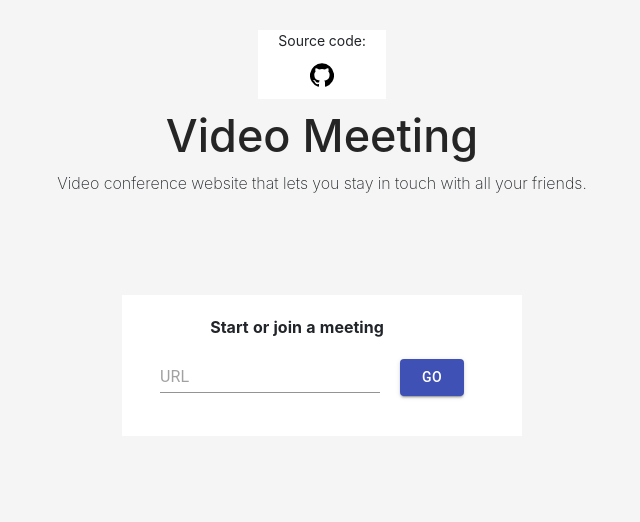
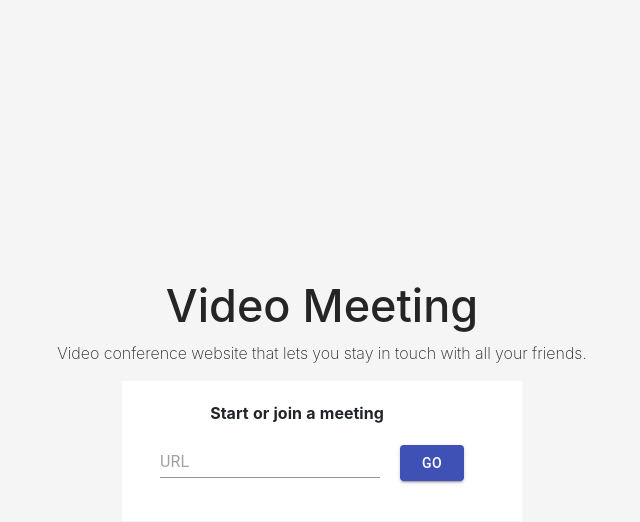
Before and after one commit to UltraRaptorYT/Tether, a React (Create React App) app in the folder zoom/: page / in a window 1280 px wide. Shown: the top 522 px of the page, without its empty margins (318-958 px from the left). Built offline with nearby package versions, Linux system fonts and the light colour scheme; the HTML template or start-up script is replaced by a standard one.

Commit message:
Update zoom page

```diff
--- a/zoom/src/Home.css
+++ b/zoom/src/Home.css
@@ -8,8 +8,10 @@ body {
 }
 
 .container2 {
-	padding-top: 30px;
-	margin: auto;
+	width: 100%;
+	height: 100vh;
+	display: flex;
+	flex-direction: column;
 	align-items: center;
 	justify-content: center;
 	text-align: center;
--- a/zoom/src/Home.js
+++ b/zoom/src/Home.js
@@ -1,54 +1,85 @@
-import React, { Component } from 'react';
-import { Input, Button, IconButton } from '@material-ui/core';
-import GitHubIcon from '@material-ui/icons/GitHub';
-import "./Home.css"
+import React, { Component } from "react";
+import { Input, Button, IconButton } from "@material-ui/core";
+import GitHubIcon from "@material-ui/icons/GitHub";
+import "./Home.css";
 
 class Home extends Component {
-  	constructor (props) {
-		super(props)
+  constructor(props) {
+    super(props);
     this.state = {
-			url: ''
-		}
+      url: "",
+    };
   }
 
-	handleChange = (e) => this.setState({ url: e.target.value })
+  handleChange = (e) => this.setState({ url: e.target.value });
 
   join = () => {
     if (this.state.url !== "") {
-			var url = this.state.url.split("/")
-			window.location.href = `/${url[url.length-1]}`
+      var url = this.state.url.split("/");
+      window.location.href = `/${url[url.length - 1]}`;
     } else {
-			var url = Math.random().toString(36).substring(2, 7)
-			window.location.href = `/${url}`
+      var url = Math.random().toString(36).substring(2, 7);
+      window.location.href = `/${url}`;
     }
-	}
+  };
 
   render() {
     return (
       <div className="container2">
-				<div style={{fontSize: "14px", background: "white", width: "10%", textAlign: "center", margin: "auto", marginBottom: "10px"}}>
-					Source code:
-					<IconButton style={{color: "black"}} onClick={() => window.location.href="https://github.com/0x5eba/Video-Meeting"}>
-						<GitHubIcon />
-					</IconButton>
+        <div>
+          <h1 style={{ fontSize: "45px" }}>Video Meeting</h1>
+          <p style={{ fontWeight: "200" }}>
+            Video conference website that lets you stay in touch with all your
+            friends.
+          </p>
         </div>
 
-				<div>
-					<h1 style={{ fontSize: "45px" }}>Video Meeting</h1>
-					<p style={{ fontWeight: "200" }}>Video conference website that lets you stay in touch with all your friends.</p>
-				</div>
-
-				<div style={{
-					background: "white", width: "30%", height: "auto", padding: "20px", minWidth: "400px",
-					textAlign: "center", margin: "auto", marginTop: "100px"
-				}}>
-					<p style={{ margin: 0, fontWeight: "bold", paddingRight: "50px" }}>Start or join a meeting</p>
-					<Input placeholder="URL" onChange={e => this.handleChange(e)} />
-					<Button variant="contained" color="primary" onClick={this.join} style={{ margin: "20px" }}>Go</Button>
+        <div
+          style={{
+            background: "white",
+            width: "30%",
+            height: "auto",
+            padding: "20px",
+            minWidth: "400px",
+            textAlign: "center"
+          }}
+        >
+          <p style={{ margin: 0, fontWeight: "bold", paddingRight: "50px" }}>
+            Start or join a meeting
+          </p>
+          <Input placeholder="URL" onChange={(e) => this.handleChange(e)} />
+          <Button
+            variant="contained"
+            color="primary"
+            onClick={this.join}
+            style={{ margin: "20px" }}
+          >
+            Go
+          </Button>
         </div>
       </div>
-		)
+    );
   }
 }
 
 export default Home;
+/* <div
+  style={{
+    fontSize: "14px",
+    background: "white",
+    width: "10%",
+    textAlign: "center",
+    margin: "auto",
+    marginBottom: "10px",
+  }}
+>
+  Source code:
+  <IconButton
+    style={{ color: "black" }}
+    onClick={() =>
+      (window.location.href = "https://github.com/0x5eba/Video-Meeting")
+    }
+  >
+    <GitHubIcon />
+  </IconButton>
+</div>; */
```
Lines whose indentation alone changed are shown as unchanged.
